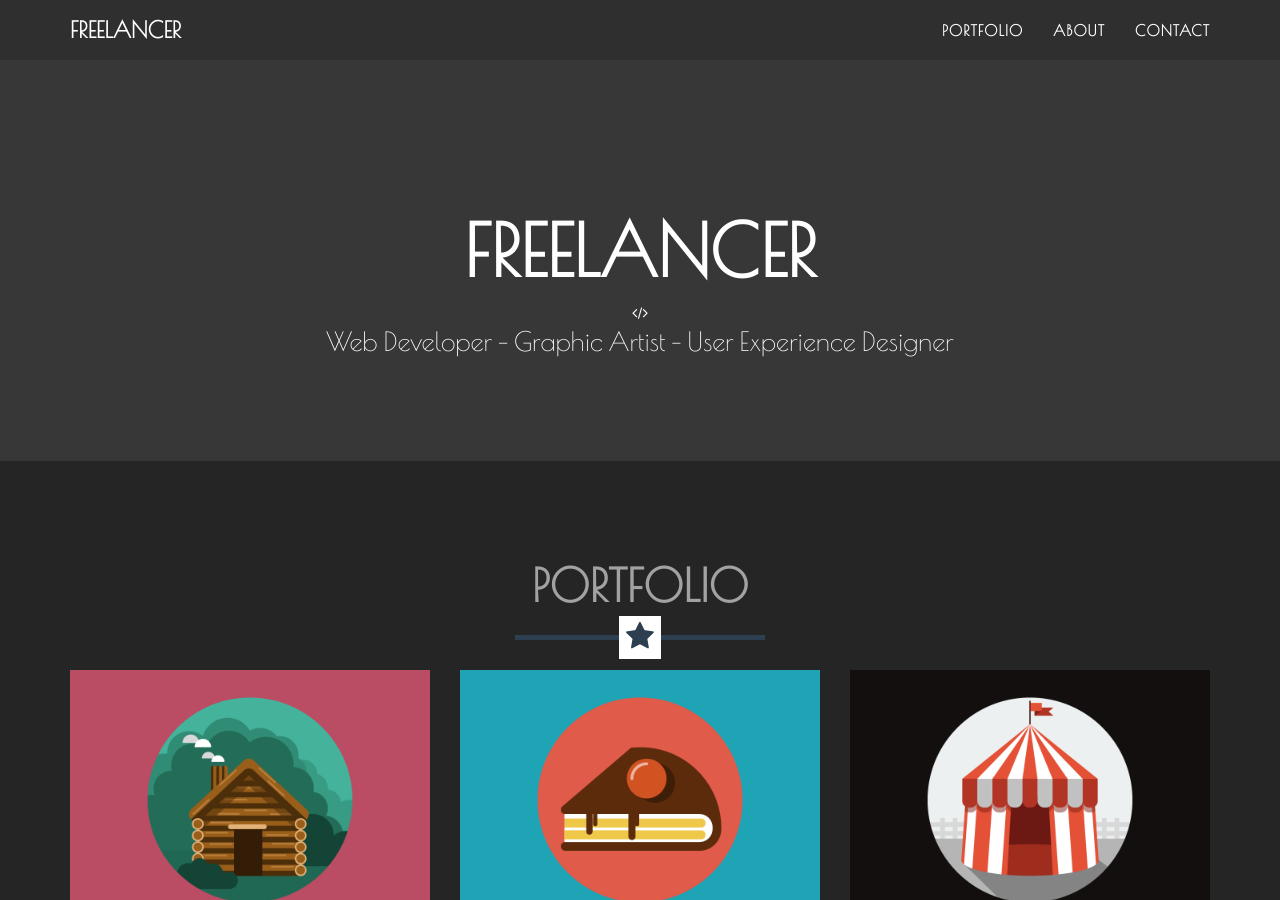
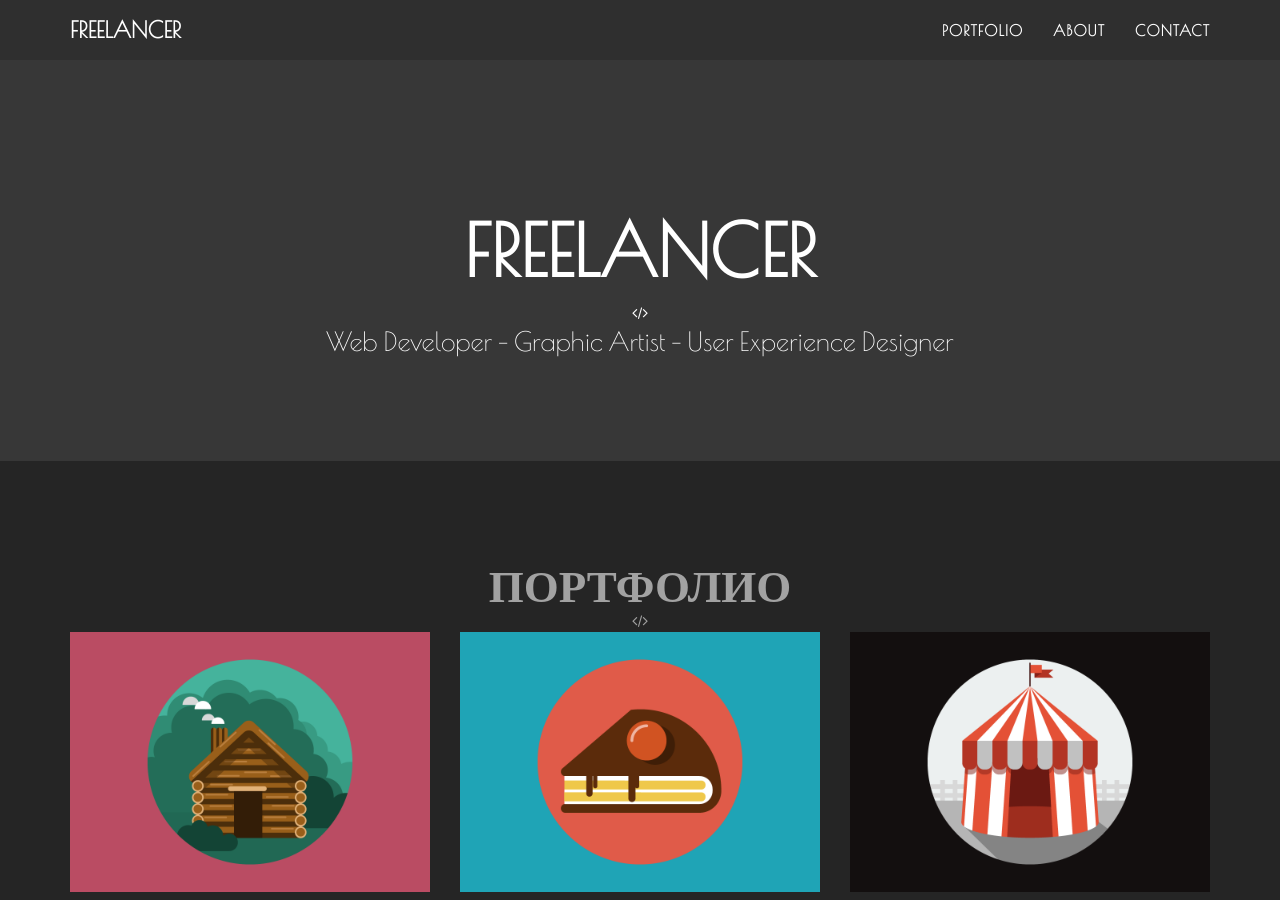
Before and after one commit to seregajd999/blog, a Jekyll site: the page built from index.html, in a window 1280 px wide and 900 px high. Built offline with Jekyll 4.4.1, drawn with Linux system fonts in a browser that asks for light colours.

Commit message:
ПОРТФОЛИО

```diff
--- a/_includes/portfolio_grid.html
+++ b/_includes/portfolio_grid.html
@@ -4,8 +4,10 @@
         <div class="container">
             <div class="row">
                 <div class="col-lg-12 text-center">
-                    <h2>Portfolio</h2>
-                    <hr class="star-primary">
+                    <h2>ПОРТФОЛИО</h2>
+                    <div class="star-light">
+                      <i class="fa fa-code"></i>
+                    </div>
                 </div>
             </div>
             <div class="row">
```
